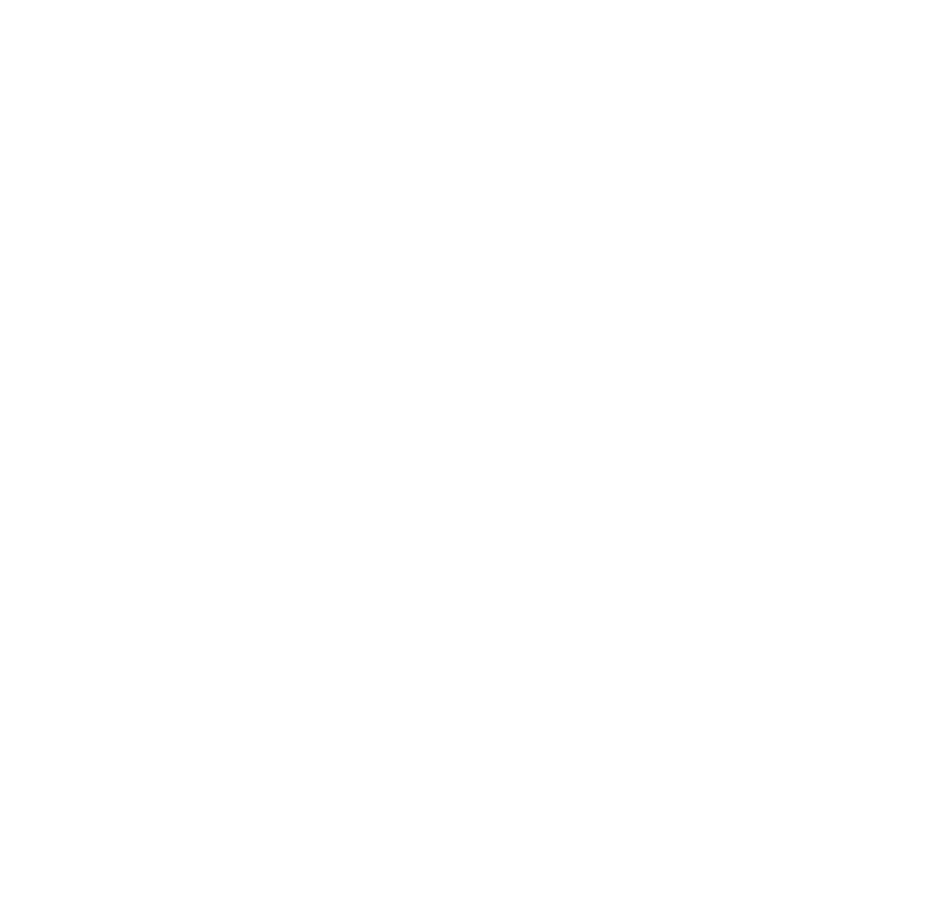
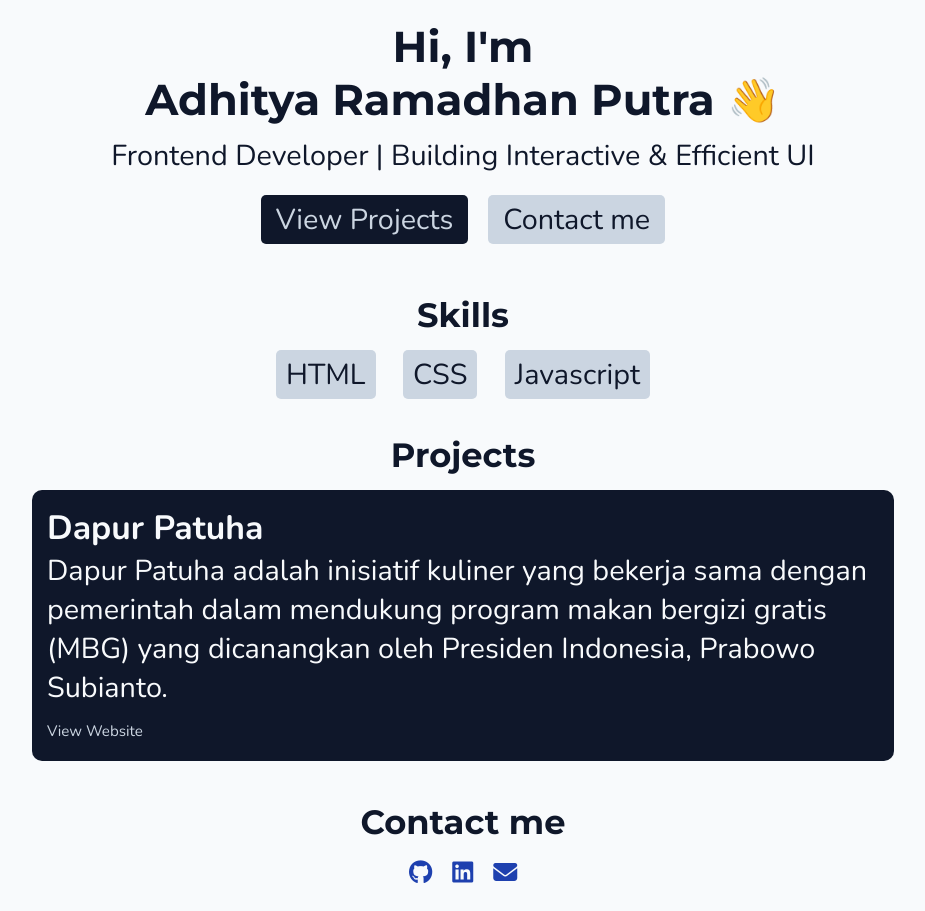
Before and after one commit to rpadhit/rpadhit.github.io, a plain HTML site: page index.html in a window 1280 px wide. Shown: the whole page, without its empty margins (177-1102 px from the left). Before the commit the page ends 800 px from the top, so only its background shows below. Drawn offline with nearby package versions, Linux system fonts and the light colour scheme.

Commit message:
initial commit

```diff
--- a/index.html
+++ b/index.html
@@ -3,7 +3,74 @@
   <head>
     <meta charset="UTF-8" />
     <meta name="viewport" content="width=device-width, initial-scale=1.0" />
-    <title>Portfolio</title>
+    <meta name="author" content="Adhitya Ramadhan Putra" />
+    <meta name="description" content="Portfolio Adhitya Ramadhan Putra" />
+    <meta name="keywords" content="Portfolio, Jasa Landing Page, HTML, CSS" />
+    <link rel="preconnect" href="https://fonts.googleapis.com" />
+    <link rel="preconnect" href="https://fonts.gstatic.com" crossorigin />
+    <link
+      href="https://fonts.googleapis.com/css2?family=Montserrat:ital,wght@0,100..900;1,100..900&family=Nunito:ital,wght@0,200..1000;1,200..1000&display=swap"
+      rel="stylesheet"
+    />
+    <link
+      rel="stylesheet"
+      href="https://cdnjs.cloudflare.com/ajax/libs/font-awesome/6.7.2/css/all.min.css"
+      integrity="sha512-Evv84Mr4kqVGRNSgIGL/F/aIDqQb7xQ2vcrdIwxfjThSH8CSR7PBEakCr51Ck+w+/U6swU2Im1vVX0SVk9ABhg=="
+      crossorigin="anonymous"
+      referrerpolicy="no-referrer"
+    />
+    <link rel="stylesheet" href="style.css" />
+    <title>My Portfolio</title>
   </head>
-  <body></body>
+  <body>
+    <main>
+      <section class="hero">
+        <h1 class="montserrat">
+          Hi, I'm <br />Adhitya Ramadhan Putra &#x1f44b;
+        </h1>
+        <p>Frontend Developer | Building Interactive & Efficient UI</p>
+        <section class="links">
+          <a class="herobtn" href="">View Projects</a>
+          <a class="herobtn" href="">Contact me</a>
+        </section>
+      </section>
+      <section class="skills">
+        <h3 class="montserrat">Skills</h3>
+        <div>
+          <p class="skillbutton">HTML</p>
+          <p class="skillbutton">CSS</p>
+          <p class="skillbutton">Javascript</p>
+        </div>
+      </section>
+      <section class="project">
+        <h3 class="montserrat">Projects</h3>
+        <div class="content-project">
+          <h3>Dapur Patuha</h3>
+          <p>
+            Dapur Patuha adalah inisiatif kuliner yang bekerja sama dengan
+            pemerintah dalam mendukung program makan bergizi gratis (MBG) yang
+            dicanangkan oleh Presiden Indonesia, Prabowo Subianto.
+          </p>
+          <a href="https://rpadhit.github.io/dapur-patuha" target="_blank"
+            >View Website</a
+          >
+        </div>
+      </section>
+      <section class="contact">
+        <h3 class="montserrat">Contact me</h3>
+        <div>
+          <a href="https://github.com/rpadhit" target="_blank" class="sosmed"
+            ><i class="fa-brands fa-github"></i></a
+          ><a
+            href="https://linkedin.com/in/adhitya-ramadhan-putra-b60a66b2"
+            target="_blank"
+            class="sosmed"
+            ><i class="fa-brands fa-linkedin"></i></a
+          ><a href="mailto:rpadhit@gmail.com" target="_blank" class="sosmed"
+            ><i class="fa-solid fa-envelope"></i
+          ></a>
+        </div>
+      </section>
+    </main>
+  </body>
 </html>
--- /dev/null
+++ b/style.css
@@ -0,0 +1,161 @@
+:root {
+  --background: #f8fafc;
+  --primary: #1e40af;
+  --secondary: #cbd5e1;
+  --accent: #0f172a;
+}
+
+* {
+  padding: 0;
+  margin: 0;
+}
+
+body {
+  font-size: 1.8em;
+  font-family: "Nunito", sans-serif;
+  font-optical-sizing: auto;
+  /* use 200 to 1000 */
+  /* font-weight: ;  */
+  font-style: normal;
+  background-color: var(--background);
+  color: var(--accent);
+  box-sizing: border-box;
+}
+
+.montserrat {
+  font-family: "Montserrat", sans-serif;
+  font-optical-sizing: auto;
+  /* use 100 to 900 */
+  /* font-weight: ; */
+  font-style: normal;
+}
+
+main section.hero {
+  display: flex;
+  flex-direction: column;
+  justify-content: ;
+  align-items: center;
+  padding: 20px;
+  text-align: center;
+  gap: 10px;
+}
+
+main section.links {
+  display: flex;
+}
+
+section a.herobtn {
+  background-color: var(--accent);
+  color: var(--secondary);
+  text-decoration: none;
+  padding: 5px 15px;
+  margin: 10px;
+  border-radius: 5px;
+}
+
+section a.herobtn:nth-child(even) {
+  background-color: var(--secondary);
+  color: var(--accent);
+}
+
+main section.skills {
+  text-align: center;
+  display: flex;
+  justify-content: center;
+  flex-direction: column;
+  padding: 20px;
+}
+
+main section.skills div {
+  margin-top: 20px;
+}
+
+main section.skills > div p {
+  display: inline;
+  margin: 10px;
+  background-color: var(--secondary);
+  color: var(--accent);
+  padding: 5px 10px;
+  border-radius: 5px;
+}
+
+main section.project {
+  display: flex;
+  flex-direction: column;
+  justify-content: center;
+  align-items: center;
+  margin: 0 20px;
+  padding: 20px 0;
+}
+
+main section.project > div {
+  background-color: var(--accent);
+  background-size: cover;
+  background-position: center;
+  background-attachment: scroll;
+  background-repeat: no-repeat;
+  padding: 15px;
+  width: 65vw;
+  border-radius: 10px;
+  margin-top: 15px;
+}
+
+main section.project div > a {
+  font-size: 0.95rem;
+  text-decoration: none;
+  color: var(--secondary);
+}
+
+.content-project {
+  color: var(--background);
+}
+
+main section.contact {
+  display: flex;
+  flex-direction: column;
+  justify-content: center;
+  align-items: center;
+  padding: 20px;
+}
+
+main section.contact h3 {
+  padding-bottom: 10px;
+}
+
+main section.contact > div a {
+  display: inline;
+  margin: 10px;
+  color: var(--primary);
+}
+
+main section.contact i {
+  font-size: 1.5rem;
+}
+
+@media (max-width: 500px) {
+  body {
+    font-size: 1.1em;
+  }
+
+  main section.hero {
+    display: grid;
+    place-items: center;
+  }
+
+  main section.links {
+    display: grid;
+  }
+
+  main section.project > div {
+    width: 95%;
+  }
+
+  main section.project div > a {
+    font-size: 0.75rem;
+    line-height: 3;
+  }
+
+  .content-project {
+    font-size: 0.8rem;
+  }
+}
```
Also changed, not shown: 1 other file.
